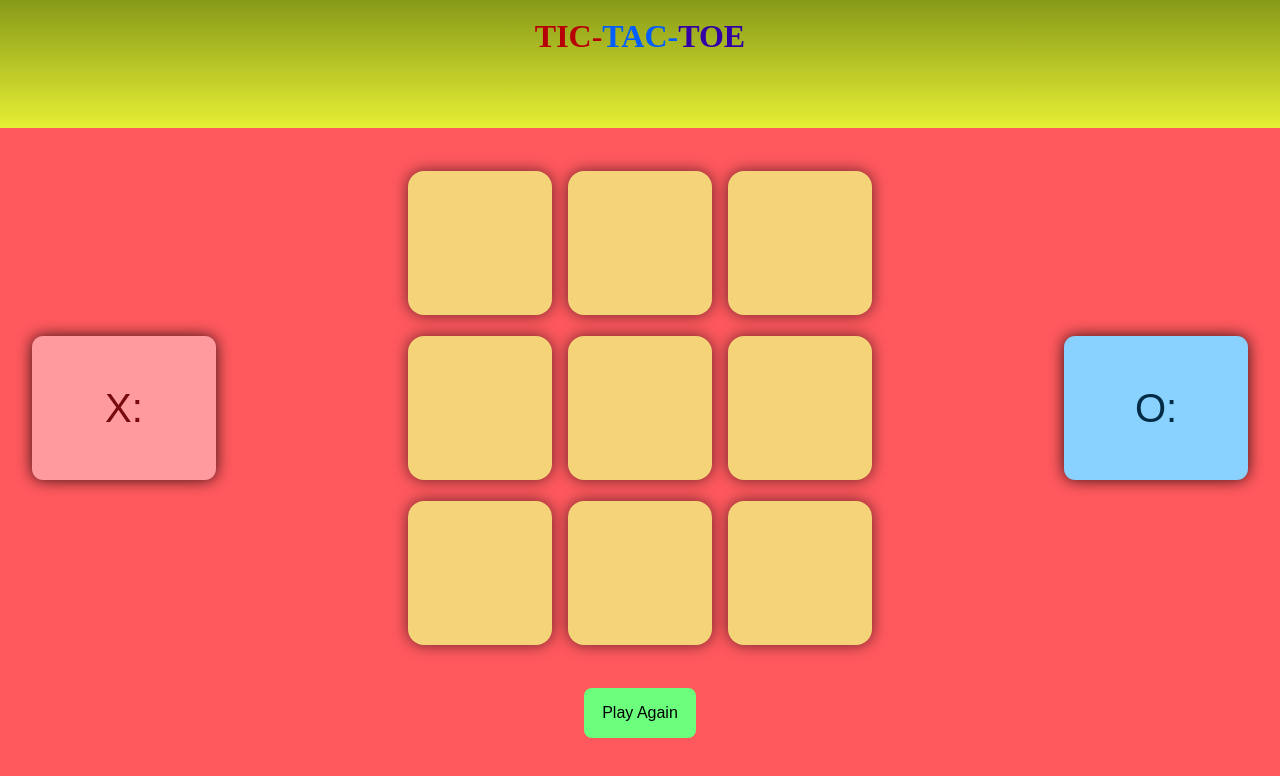
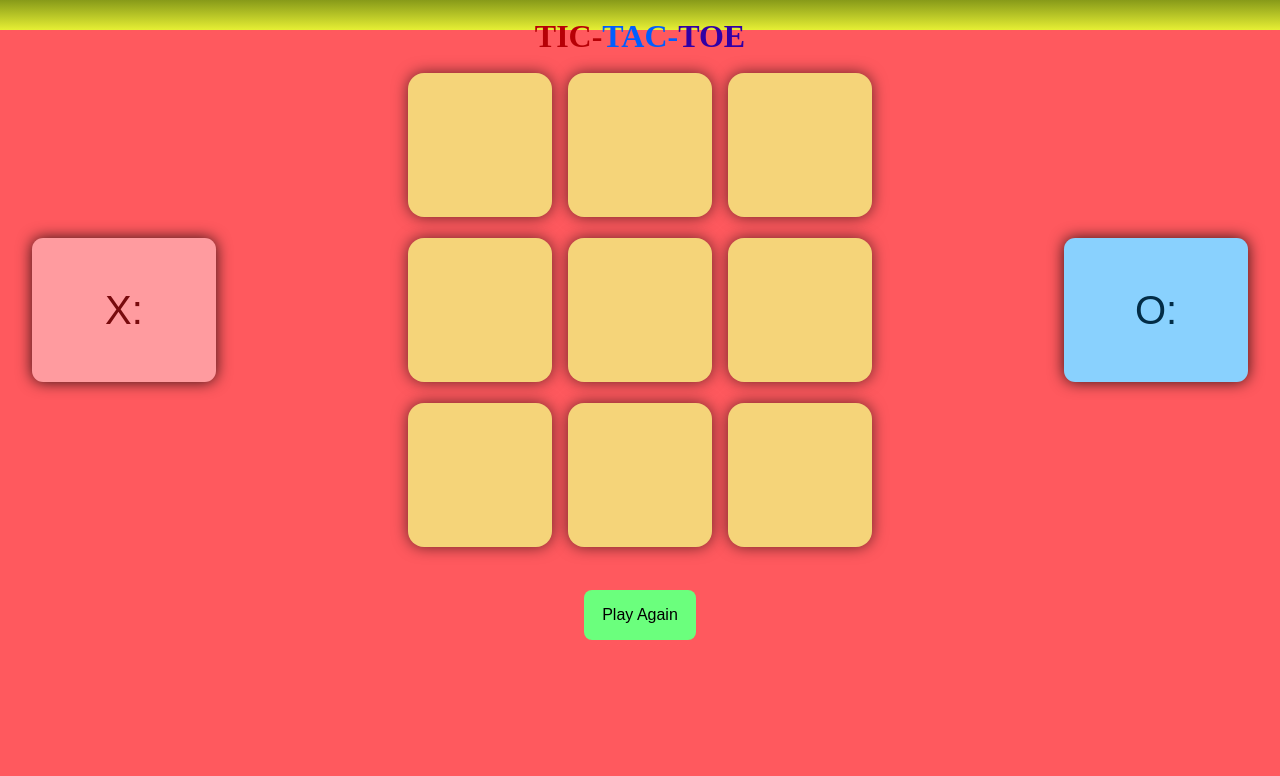
Before and after one commit to Ronit-kukadiya/JS-TIC-TAC-TOE, a plain HTML site: page index.html in a window 1280 px wide. Drawn offline with Linux system fonts and the light colour scheme.

Commit message:
Update style.css

```diff
--- a/style.css
+++ b/style.css
@@ -13,7 +13,7 @@ FFCA3A
 
 .header{
   background-image: linear-gradient(#879a19,#e6ef34);
-  height: 10vmax;
+  height: 30px;
 }
 
 body {
```
